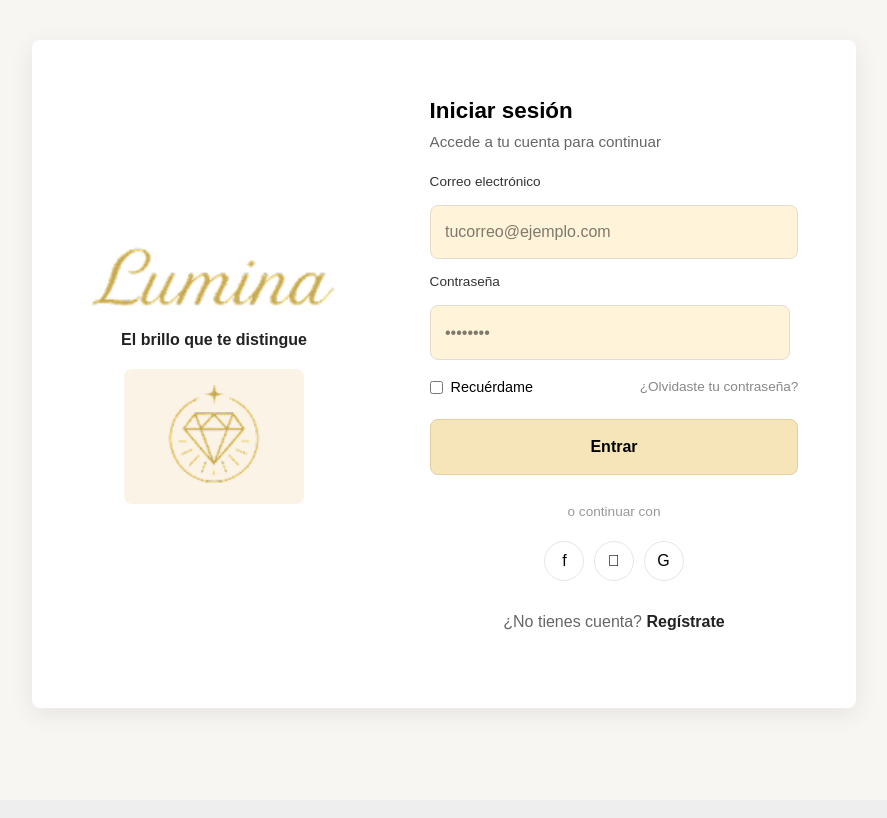
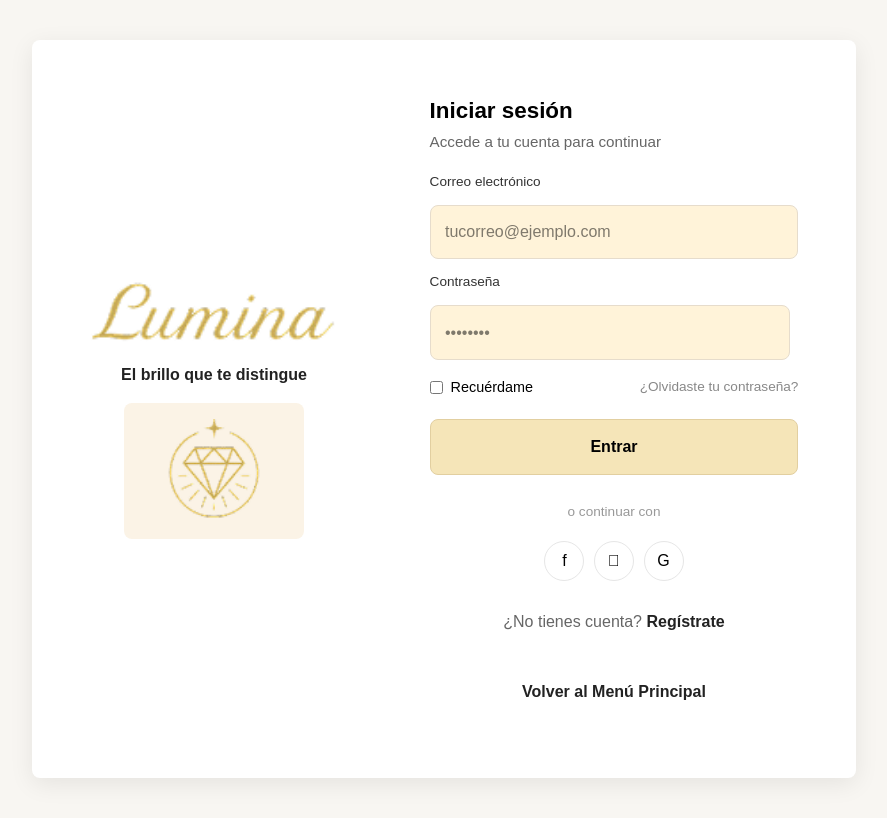
Before and after one commit to SpeedChela/Lumina, a Next.js app: page /login in a window 1280 px wide. Shown: the whole page, without its empty margins (196-1083 px from the left). Built offline with nearby package versions, Linux system fonts and the light colour scheme.

Commit message:
Se agrego un boton en el  login para regresar al menu principal

```diff
--- a/app/login/page.tsx
+++ b/app/login/page.tsx
@@ -119,6 +119,11 @@ export default function LoginPage() {
               <p className={styles.register}>
                 ¿No tienes cuenta? <Link href="/register" className={styles.link}>Regístrate</Link>
               </p>
+
+              {/* NUEVO: Enlace para volver al menú principal */}
+              <p className={styles.register} style={{ marginTop: '1rem' }}>
+                <Link href="/" className={styles.link}>Volver al Menú Principal</Link>
+              </p>
             </form>
           </div>
         </div>
```
